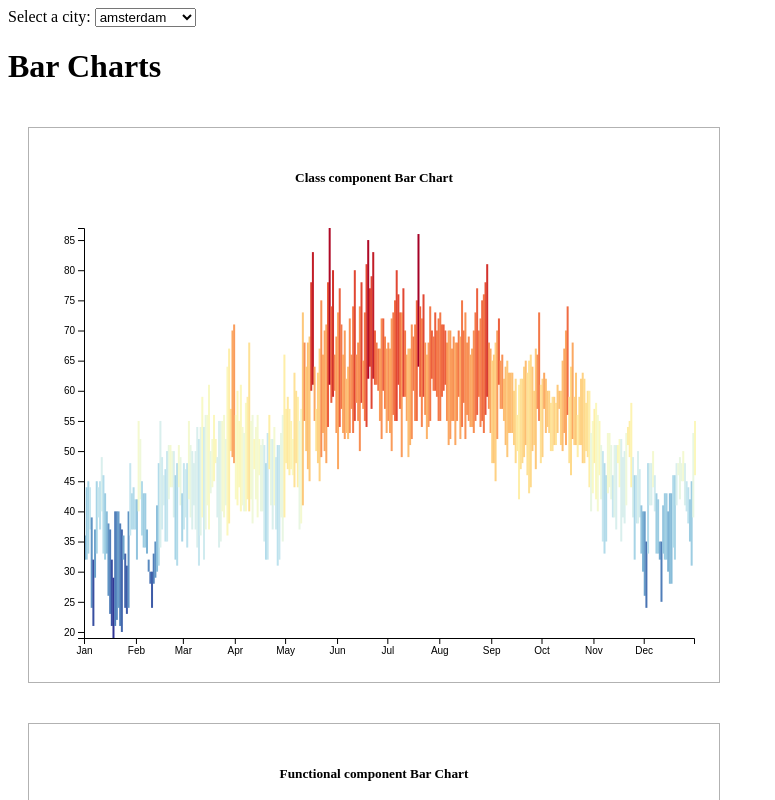
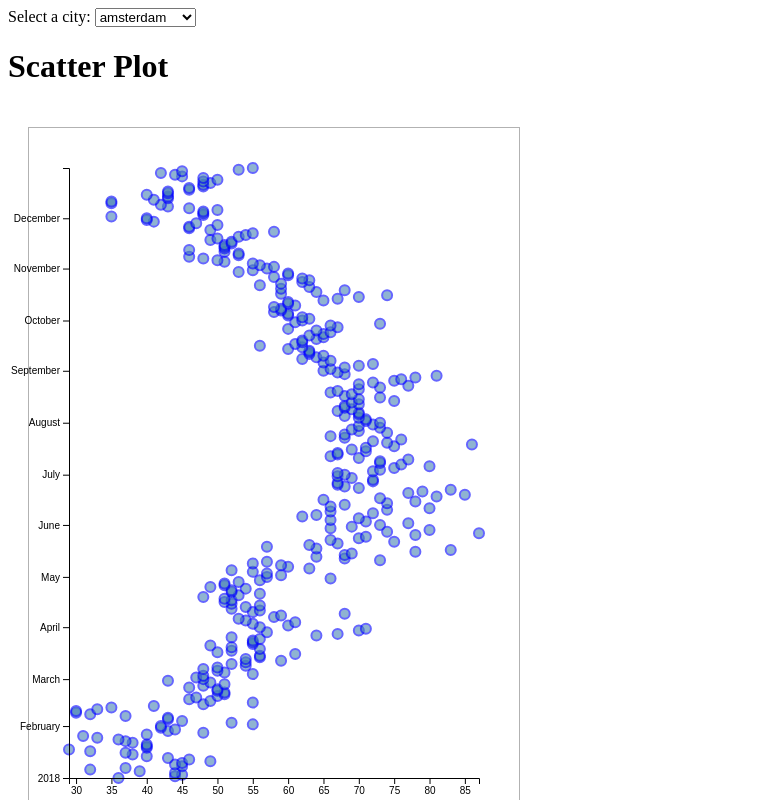
Before and after one commit to kevscript/d3-react, a React (Create React App) app: page / in a window 1280 px wide. Shown: the top 800 px of the page, without its empty margins (0-775 px from the left). Built offline with nearby package versions, Linux system fonts and the light colour scheme.

Commit message:
added ScatterPlot component

```diff
--- a/src/App.js
+++ b/src/App.js
@@ -6,6 +6,7 @@ import BarChart from './BarChart'
 import FunBarChart from './FunBarChart'
 import LineChart from './LineChart'
 import FunLineChart from './FunLineChart'
+import ScatterPlot from './ScatterPlot'
 
 const initialState = {
   'amsterdam': [],
@@ -65,6 +66,19 @@ const App = () => {
       {city &&
         <div>
           <div>
+            <h1>Scatter Plot</h1>
+            <ChartContainer>
+              <ScatterPlot
+                data={data[selected]}
+                width={450}
+                height={650}
+                padding={20}
+                xData={d => d.high}
+                yData={d => d.date}
+              />
+            </ChartContainer>
+          </div>
+          <div>
             <h1>Bar Charts</h1>
             <ChartContainer>
               <h5>Class component Bar Chart</h5>
--- /dev/null
+++ b/src/ScatterPlot.js
@@ -0,0 +1,78 @@
+import React, { useRef, useEffect, useState } from 'react'
+import * as d3 from 'd3'
+import styled from 'styled-components'
+
+const Circle = styled.circle`
+  fill: steelblue;
+  stroke: blue;
+  stroke-width: 2px;
+  opacity: 0.6;
+  cursor: pointer;
+
+  &:hover {
+    fill: red;
+    stroke: red;
+    opacity: 0.9;
+  }
+`
+
+const Tooltip = styled.foreignObject`
+  text-align: left;
+  overflow: visible;
+`
+
+const Svg = styled.svg`
+  overflow: visible;
+`
+
+const ScatterPlot = ({data, width, height, padding, xData, yData}) => {
+  const [tooltip, setTooltip] = useState(null)
+
+  const xAxis = useRef(null)
+  const yAxis = useRef(null)
+
+  const xScale = d3.scaleLinear()
+    .domain(d3.extent(data, xData))
+    .range([padding, width - padding])
+
+  const yScale = d3.scaleTime()
+    .domain(d3.extent(data, yData))
+    .range([height - padding, padding])
+
+  useEffect(() => {
+    d3.select(xAxis.current).call(d3.axisBottom(xScale))
+    d3.select(yAxis.current).call(d3.axisLeft(yScale))
+  }, [])
+
+
+  return (
+    <Svg width={width} height={height}>
+      <g>
+        {
+          data && data.map((d, i) => {
+            return (
+              <Circle
+                key={i}
+                cx={xScale(xData(d))}
+                cy={yScale(yData(d))}
+                r={5}
+                onMouseOver={() => setTooltip(d)}
+                onMouseOut={() => setTooltip(null)}
+              />
+            )
+          })
+        }
+      </g>
+      <g ref={xAxis} transform={`translate(0, ${height - padding})`}></g>
+      <g ref={yAxis} transform={`translate(${padding}, 0)`}></g>
+      {
+        tooltip &&
+          <Tooltip x={xScale(tooltip.high) + 10} y={yScale(tooltip.date) - padding - 8} height={1} width={1}>
+            <h5>{tooltip.date.toLocaleDateString()}</h5>
+          </Tooltip>
+      }
+    </Svg>
+  )
+}
+
+export default ScatterPlot
```
